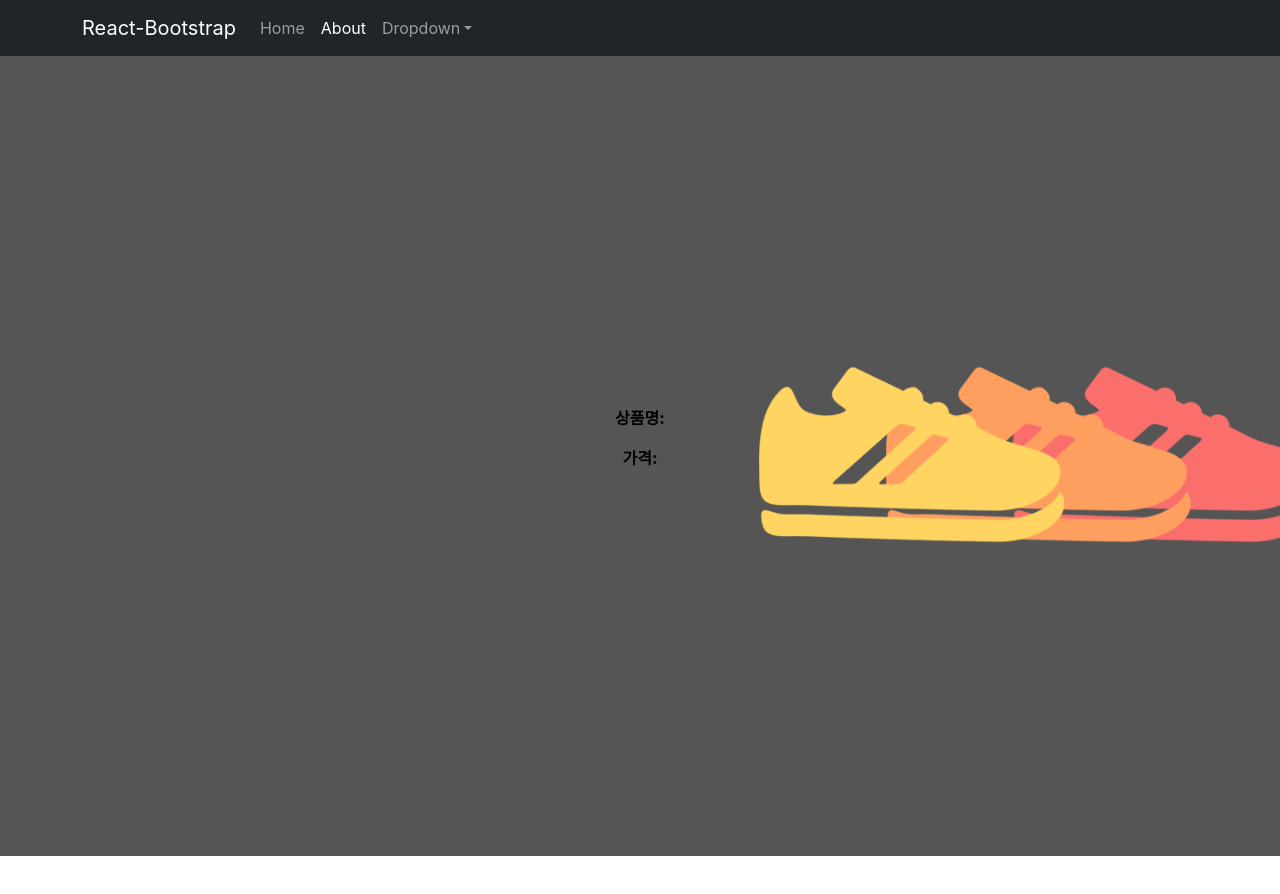
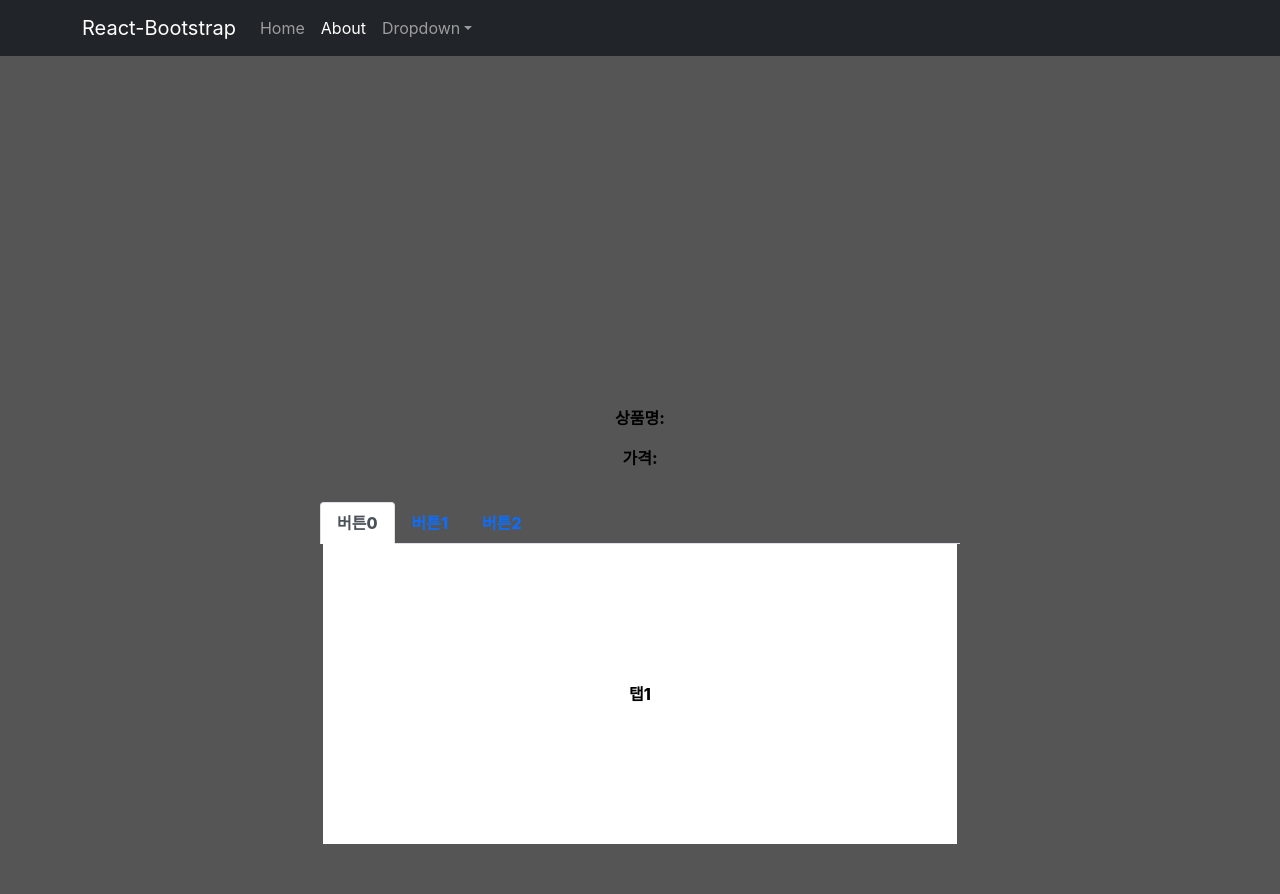
Before and after one commit to sangwooYi/apple-study, a React (Create React App) app in the folder React/shopping-mall-pj/: page /detail/0 in a window 1280 px wide. Shown: the top 894 px of the page. Before the commit the page ends 856 px from the top, so only its background shows below. Built offline with nearby package versions, Linux system fonts and the light colour scheme.

Commit message:
useEffect, transition

```diff
--- a/React/shopping-mall-pj/package.json
+++ b/React/shopping-mall-pj/package.json
@@ -6,12 +6,14 @@
     "@testing-library/jest-dom": "^5.16.4",
     "@testing-library/react": "^13.3.0",
     "@testing-library/user-event": "^13.5.0",
+    "axios": "^0.27.2",
     "bootstrap": "^5.1.3",
     "react": "^18.2.0",
     "react-bootstrap": "^2.4.0",
     "react-dom": "^18.2.0",
     "react-router-dom": "^6.3.0",
     "react-scripts": "5.0.1",
+    "styled-components": "^5.3.5",
     "web-vitals": "^2.1.4"
   },
   "scripts": {
--- a/React/shopping-mall-pj/src/App.css
+++ b/React/shopping-mall-pj/src/App.css
@@ -29,12 +29,29 @@
 }
 
 .main-bg {
-  height: 800px;
+  height: 1500px;
   /* 얘는 CSS 배경이미지 넣는 방법 background-img: url(경로!); */
   background-image: url(../public/imges/shoes.png);
   background-size: cover;
 }
 
+.tab-content {
+  background-color: white;
+  width: 49.5vw;
+  height: 300px;
+  display: flex;
+  justify-content: center;
+  align-items: center;
+}
+
+.start {
+  opacity: 0;
+}
+
+.end {
+  opacity: 1;
+  transition: opacity 0.8s;
+}
 
 /* keyframes 기억하자 from, to 로 작성할수도 있지만 25% 50% 75% 100% 이렇게 %로 작성도 가능 */
 @keyframes App-logo-spin {
--- a/React/shopping-mall-pj/src/App.js
+++ b/React/shopping-mall-pj/src/App.js
@@ -8,15 +8,62 @@ import Detail from './components/Detail';
 import baseDatas from './data';
 import { Button } from 'react-bootstrap';
 import { Routes, Route } from 'react-router-dom';
+import axios from 'axios';
 
 function App() {
 
   let [cardDatas, setCardDatas] = useState(baseDatas);
   let [detailData, setDetailData] = useState({});
+  let [btnCount, setBtnCount] = useState(0);
+  let [btnStatus, setBtnStatus] = useState(true);
 
   // state 상위 컴퍼넌트 보내는 것은 Vue에서 prop, emit한것처럼 하면 된다.
   const moveToDetail = (value) => {
     setDetailData(value);
+  }
+
+  const addData = () => {
+
+    if (btnCount == 0) {
+      setBtnCount(btnCount+1);
+      axios.get('https://codingapple1.github.io/shop/data2.json')
+      .then((res)=> {
+        let tmp = []
+        res.data.forEach((el) => {
+          let obj = {}
+          obj.id = el.id;
+          obj.title = el.title;
+          obj.cost = el.price;
+          obj.img = 'https://codingapple1.github.io/shop/shoes3.jpg';
+          tmp.push(obj);
+        })
+        let newArr = [...tmp, ...cardDatas];
+        setCardDatas(newArr);
+      })
+      .catch((err) => {
+        console.log(err);
+      })
+    } else if (btnCount == 1) {
+      setBtnCount(btnCount+1);
+      axios.get('https://codingapple1.github.io/shop/data3.json')
+      .then((res)=> {
+        let tmp = []
+        res.data.forEach((el) => {
+          let obj = {}
+          obj.id = el.id;
+          obj.title = el.title;
+          obj.cost = el.price;
+          obj.img = 'https://codingapple1.github.io/shop/shoes3.jpg';
+          tmp.push(obj);
+        })
+        let newArr = [...tmp, ...cardDatas];
+        setCardDatas(newArr);
+      })
+      .catch((err) => {
+        console.log(err);
+      })
+      setBtnStatus(false);
+    }
   }
 
   return (
@@ -30,7 +77,25 @@ function App() {
           <div className="main-bg">
             <CardList cardDatas={cardDatas} moveToDetail={moveToDetail}></CardList>
             {/* class는 className으로 걸고, bootstrap이랑 동일하게 쓰면 된다! */}
-          <Button variant="primary" className="mt-3">Primary</Button>
+
+          {
+            btnStatus ?
+            <Button
+              variant="primary"
+              className="mt-3"
+              onClick={() => addData()}
+            >
+              데이터 추가
+            </Button>
+            :
+            <Button
+              variant="primary"
+              className="mt-3"
+              disabled
+            >
+              데이터 추가
+            </Button>
+          }
           </div>
           }>
         </Route>
--- a/React/shopping-mall-pj/src/CardList.js
+++ b/React/shopping-mall-pj/src/CardList.js
@@ -7,7 +7,7 @@ function CardList(props) {
   }
 
   return (
-    <div className="d-flex justify-content-center pt-5">
+    <div className="d-flex justify-content-center flex-wrap pt-5">
       {
         props.cardDatas.map((data, idx) => {
           return <CardComp data={data} key={idx} moveToDetail={moveToDetail}></CardComp>
--- a/React/shopping-mall-pj/src/components/CardComp.js
+++ b/React/shopping-mall-pj/src/components/CardComp.js
@@ -7,7 +7,7 @@ function CardComp(props) {
   }
 
   return(
-    <div className="mx-3">
+    <div className="m-3 col-3">
       <Card style={{ width: '18rem' }}>
       <Card.Img variant="top" src={props.data.img} />
       <Card.Body>
--- a/React/shopping-mall-pj/src/components/Detail.js
+++ b/React/shopping-mall-pj/src/components/Detail.js
@@ -1,10 +1,36 @@
+import { useState, useEffect } from 'react';
 import { useParams } from 'react-router-dom';
+import styled from 'styled-components';
+import { Nav } from 'react-bootstrap';
+import TabComponent from './TabComponent';
+import '../App.css'
 
 function Detail(props) {
+  let [tabComp, setTabComp] = useState([<div>탭1</div>, <div>탭2</div>, <div> 탭3</div>]);
+  let [sendTab, setSendTab] = useState(<div>탭1</div>);
+  let [tabState, setTabState] = useState('');
   // url에서 parameter를 사용하는 방법 useParams
   // /:id 로 선언해놓았으니 {id} 로 빼오는 것!
   let {id} = useParams();
 
+  // styled-components => 컴퍼넌트 스타일을 주입해서 만들게 해주는 라이브러리!
+  // style 태그로 들어가기때문에 CSS 오염을 방지하나, 자칫 JS 코드가 더러워질 염려가 있다. 취향에 따라 선택!
+  // let Btn = styled.button`background: ${ props => props.bg }; color: black; padding: 10px; border-radius: 5px;`;
+
+  // 대문자로 시작해서 작명해 줘야 함!
+  // let BlueBox = styled.div`background-color: white; padding: 10px;`;
+  const changeTab = (idx) => {
+    setSendTab(tabComp[idx]);
+  }
+
+  useEffect(() => {
+    setTimeout(() => {
+      setTabState('end');
+    }, 150)
+    return () => {
+      setTabState('');
+    }
+  }, [sendTab])
   return (
   <div
     style={{
@@ -13,11 +39,25 @@ function Detail(props) {
       display: 'flex',
       flexDirection: 'column',
       alignItems: 'center',
-      height: '500px',
+      height: '800px',
     }}>
     <img src={props.detailData.img} style={{height: '300px', marginTop: '50px'}}></img>
     <p>상품명: {props.detailData.title}</p>
     <p>가격: {props.detailData.cost}</p>
+    {/* <Btn bg="purple">??</Btn> */}
+
+    <Nav variant="tabs"  defaultActiveKey="link0" className='mt-3 col-6'>
+      <Nav.Item>
+        <Nav.Link eventKey="link0" onClick={() => changeTab(0)}>버튼0</Nav.Link>
+      </Nav.Item>
+      <Nav.Item>
+        <Nav.Link eventKey="link1" onClick={() => changeTab(1)}>버튼1</Nav.Link>
+      </Nav.Item>
+      <Nav.Item>
+        <Nav.Link eventKey="link2" onClick={() => changeTab(2)}>버튼2</Nav.Link>
+      </Nav.Item>
+    </Nav>
+    <TabComponent content={sendTab} tabState={tabState}></TabComponent>
   </div>
   )
 }
--- /dev/null
+++ b/React/shopping-mall-pj/src/components/TabComponent.js
@@ -0,0 +1,12 @@
+import '../App.css'
+
+function TabComponent(props) {
+
+  return(
+    <div className={`tab-content start ${props.tabState}`}>
+      {props.content}
+    </div>
+  )
+}
+
+export default TabComponent;
```
Also changed, not shown: 1 other file (tests, documents, lock files or other folders).
